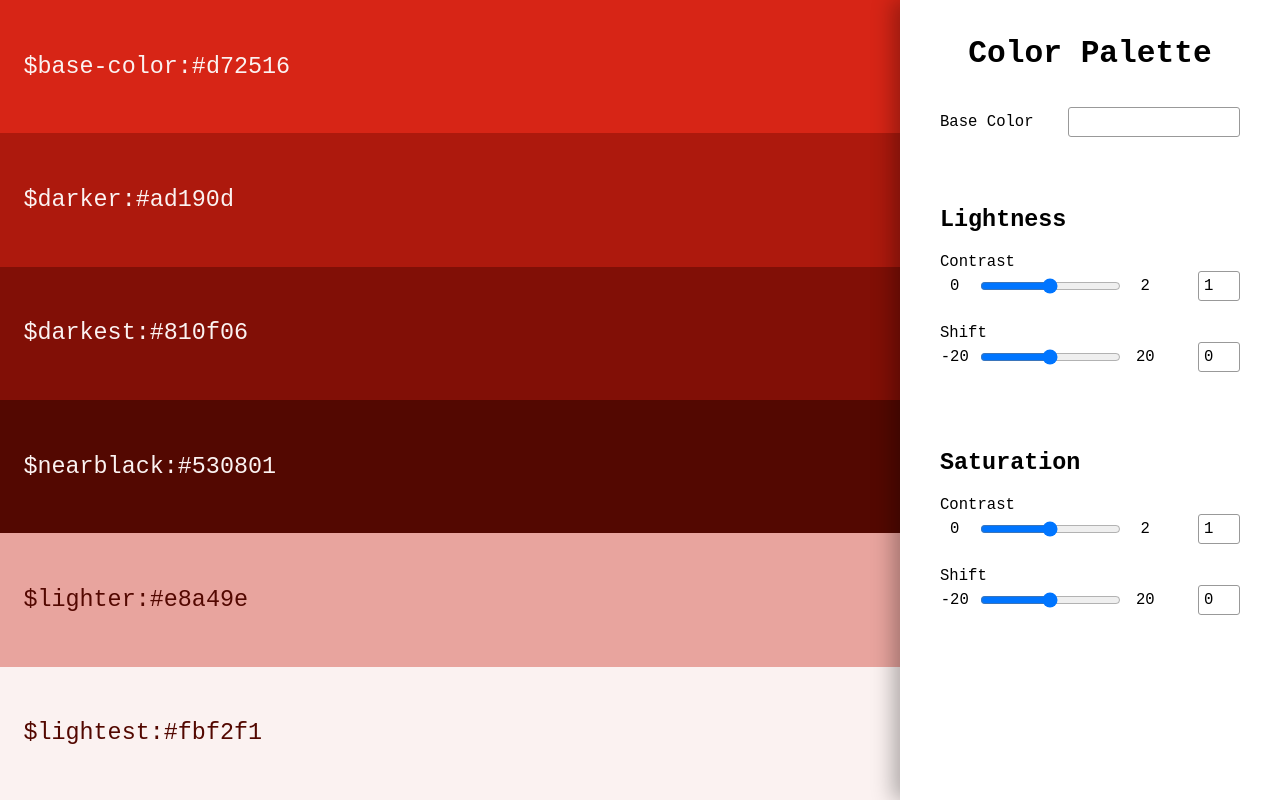
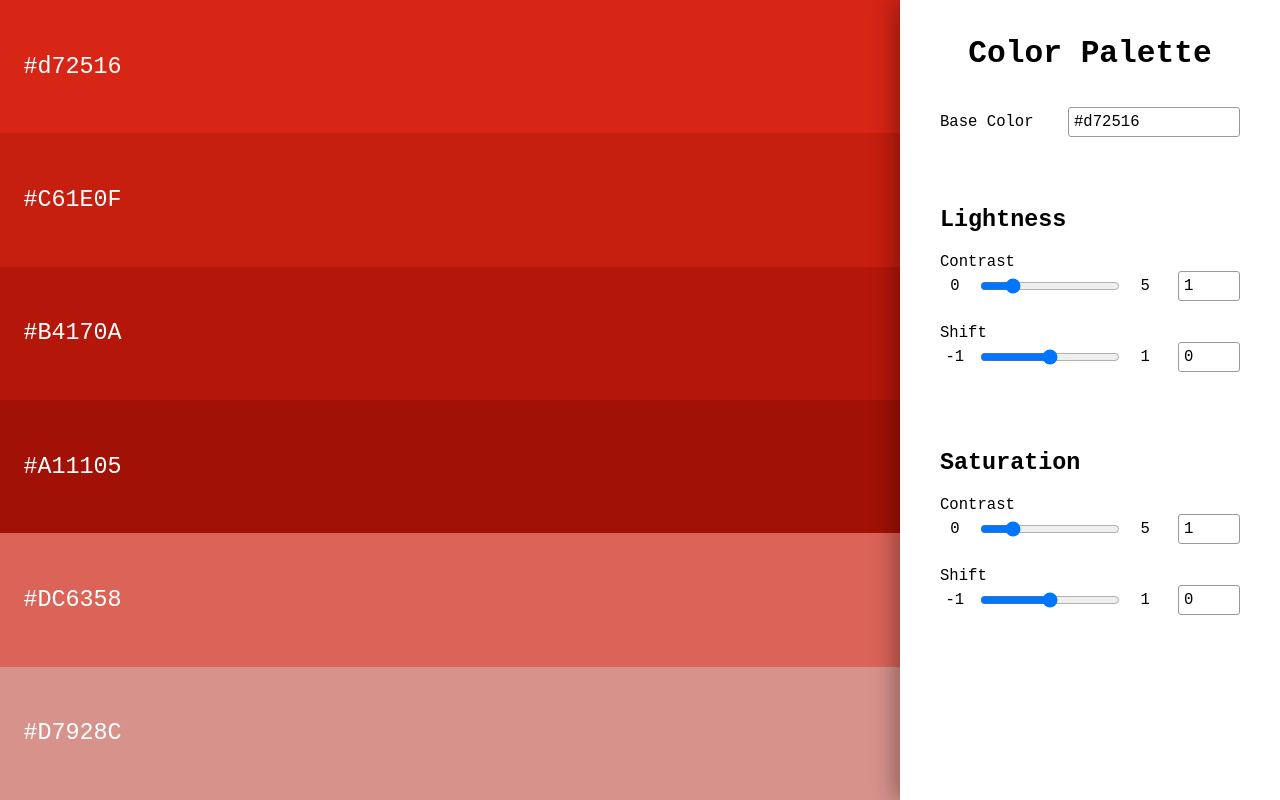
Before and after one commit to tesla3327/color-palette, a React app: page / in a window 1280 px wide. Built offline with nearby package versions, Linux system fonts and the light colour scheme.

Commit message:
Finished basic functionality of palette app

```diff
--- a/package.json
+++ b/package.json
@@ -11,6 +11,7 @@
     "babel-preset-react-app": "^2.0.1",
     "case-sensitive-paths-webpack-plugin": "1.1.4",
     "chalk": "1.1.3",
+    "color": "^1.0.3",
     "connect-history-api-fallback": "1.3.0",
     "cross-spawn": "4.0.2",
     "css-loader": "0.26.0",
--- a/src/App.js
+++ b/src/App.js
@@ -1,14 +1,6 @@
 import React, { Component } from 'react';
 import './App.scss';
-
-const vars = [
-  '$base-color',
-  '$darker',
-  '$darkest',
-  '$nearblack',
-  '$lighter',
-  '$lightest',
-];
+import Color from 'color';
 
 const Slider = ({ field, range, value, handleChange }) => (
   <div className="slider">
@@ -28,9 +20,63 @@ const Slider = ({ field, range, value, handleChange }) => (
       </div>
       <input
         value={ value }
-        onChange={ (e) => handleChange(e.target.value) }
+        readOnly
       />
     </div>
+  </div>
+);
+
+const PropertyControl = ({ field, value, handleChange }) => (
+  <div>
+    <h2>{ field }</h2>
+    <Slider
+      field="Contrast"
+      value={ value.contrast }
+      range={{
+        min: 0,
+        max: 5.0,
+        stepSize: 0.1,
+      }}
+      handleChange={ handleChange.bind(null, 'contrast') }
+    />
+    <Slider
+      field="Shift"
+      value={ value.shift }
+      range={{
+        min: -1,
+        max: 1,
+        stepSize: 0.05,
+      }}
+      handleChange={ handleChange.bind(null, 'shift') }
+    />
+  </div>
+);
+
+const darkShift = (color, lightness, saturation) =>
+  Color(color)
+    .saturate( saturation.contrast * saturation.value + saturation.shift )
+    .darken( lightness.contrast * lightness.value - lightness.shift )
+    .hex()
+    .toString();
+
+const lightShift = (color, lightness, saturation) =>
+  Color(color)
+    .desaturate( saturation.contrast * saturation.value - saturation.shift )
+    .lighten( lightness.contrast * lightness.value + lightness.shift )
+    .hex()
+    .toString();
+
+const renderColorPalette = colorPalette => (
+  <div className="colors">
+    {
+      colorPalette.map( (e, i) => (
+        <div
+          key={i}
+          style={{ background: e }}>
+          { e }
+        </div>
+      ))
+    }
   </div>
 );
 
@@ -39,6 +85,8 @@ class App extends Component {
     super();
 
     this.state = {
+      baseColor: '#d72516',
+      palette: [],
       lightness: {
         contrast: 1.0,
         shift: 0,
@@ -48,68 +96,115 @@ class App extends Component {
         shift: 0,
       },
     };
+
+    this.state.palette = this.generateColorPalette();
   }
+
+  shouldRegenerateColorPalette() {
+    const { baseColor, lightness, saturation } = this.state;
+    let validColor = false;
+
+    try {
+      const color = Color(baseColor);
+      validColor = true;
+    }
+    catch (e) {
+      validColor = false;
+    }
+
+    return validColor &&
+      lightness.contrast !== '' &&
+      lightness.shift !== '' &&
+      saturation.contrast !== '' &&
+      saturation.shift !== '';
+  }
+
+  generateColorPalette (state = this.state) {
+    const regenerate = this.shouldRegenerateColorPalette();
+    if (!regenerate) {
+      return state.palette;
+    } else {
+      const { baseColor, lightness, saturation } = state;
+
+      return [
+        baseColor,
+        darkShift(
+          baseColor,
+          { ...lightness, value: 0.1 },
+          { ...saturation, value: 0.05 },
+        ),
+        darkShift(
+          baseColor,
+          { ...lightness, value: 0.2 },
+          { ...saturation, value: 0.1 },
+        ),
+        darkShift(
+          baseColor,
+          { ...lightness, value: 0.3 },
+          { ...saturation, value: 0.15 },
+        ),
+        lightShift(
+          baseColor,
+          { ...lightness, value: 0.3 },
+          { ...saturation, value: 0.2 },
+        ),
+        lightShift(
+          baseColor,
+          { ...lightness, value: 0.5 },
+          { ...saturation, value: 0.4 },
+        ),
+      ];
+    }
+  }
+
+  handleSliderChange(field, prop, val) {
+    const state = this.state;
+    state[field][prop] = parseFloat(val);
+
+    state.palette = this.generateColorPalette(state);
+
+    this.setState(state);
+  }
+
+  handleBaseColorChange(e) {
+    const state = this.state;
+    state.baseColor = e.target.value;
+
+    state.palette = this.generateColorPalette(state);
+    this.setState(state);
+  }
+
   render() {
-    const that = this;
+    const { baseColor, lightness, saturation, palette } = this.state;
 
     return (
       <div className="App">
-        <div className="colors">
-          {
-            vars.map( e => (<div key={e}>{ `${e}:` }</div>))
-          }
-        </div>
+
+        { renderColorPalette( palette ) }
+
         <div id="sidebar">
           <h1>Color Palette</h1>
 
           <div className="base-color">
             <label>Base Color</label>
-            <input />
+            <input
+              value={ baseColor }
+              onChange={ this.handleBaseColorChange.bind(this) }
+            />
           </div>
 
-          <h2>Lightness</h2>
-          <Slider
-            field="Contrast"
-            value={ this.state.lightness.contrast }
-            range={{
-              min: 0,
-              max: 2.0,
-              stepSize: 0.1,
-            }}
-            handleChange={ (val) => that.setState({ lightness: { contrast: val } }) }
-          />
-          <Slider
-            field="Shift"
-            value={ this.state.lightness.shift }
-            range={{
-              min: -20,
-              max: 20,
-              stepSize: 1,
-            }}
-            handleChange={ (val) => that.setState({ lightness: { shift: val } }) }
+          <PropertyControl
+            field="Lightness"
+            value={ lightness }
+            handleChange={ this.handleSliderChange.bind(this, 'lightness') }
           />
 
-          <h2>Saturation</h2>
-          <Slider
-            field="Contrast"
-            value={ this.state.saturation.contrast }
-            range={{
-              min: 0,
-              max: 2.0,
-              stepSize: 0.1,
-            }}
-            handleChange={ (val) => that.setState({ saturation: { contrast: val } }) }
+          <PropertyControl
+            field="Saturation"
+            value={ saturation }
+            handleChange={ this.handleSliderChange.bind(this, 'saturation') }
           />
-          <Slider
-            field="Shift"
-            value={ this.state.saturation.shift }
-            range={{
-              min: -20,
-              max: 20,
-              stepSize: 1,
-            }}
-            handleChange={ (val) => that.setState({ saturation: { shift: val } }) }
-          />
+
         </div>
       </div>
     );
--- a/src/App.scss
+++ b/src/App.scss
@@ -1,24 +1,4 @@
 @import './colorFunctions.scss';
-
-// Color Palette
-$base-color: #d72516;
-
-// Controls the color contrast, or relative "spread" of lightness and saturation values
-$lightness-factor: 1;   // By far the most sensitive to play with
-$saturation-factor: 1;
-
-// Controls the absolute shift of lightness and saturation values
-$lightness-shift: 0;
-$saturation-shift: 0;
-
-// Calculate all of our colors
-$darker: darkShift($base-color, 10%, 5%);
-$darkest: darkShift($darker, 10%, 5%);
-$nearblack: darkShift($darkest, 10%, 5%);
-$lighter: lightShift($base-color, 30%, 20%);
-$lightest: lightShift($lighter, 20%, 10%);
-
-$colors: $base-color, $darker, $darkest, $nearblack, $lighter, $lightest;
 
 .App {
   height: 100%;
@@ -85,12 +65,13 @@ $colors: $base-color, $darker, $darkest, $nearblack, $lighter, $lightest;
   }
 
   input {
-    width: 30px;
+    width: 50px;
   }
 
   input[type="range"] {
-    width: 130px;
+    width: 140px;
     margin: 0 10px;
+    padding: 0;
   }
 
   > div {
@@ -106,6 +87,7 @@ $colors: $base-color, $darker, $darkest, $nearblack, $lighter, $lightest;
   flex-direction: column;
   flex-grow: 1;
   height: 100%;
+  color: white;
 }
 
 .colors > div {
@@ -114,20 +96,4 @@ $colors: $base-color, $darker, $darkest, $nearblack, $lighter, $lightest;
   display: flex;
   align-items: center;
   padding-left: 1em;
-
-  @each $item in $colors {
-    &:nth-child(#{index($colors, $item)}) {
-      background: $item;
-
-      @if lightness($item) > 50% {
-        color: $nearblack;
-      } @else {
-        color: $lightest;
-      }
-
-      &:after {
-        content: "#{$item}";
-      }
-    }
-  }
 }
```
